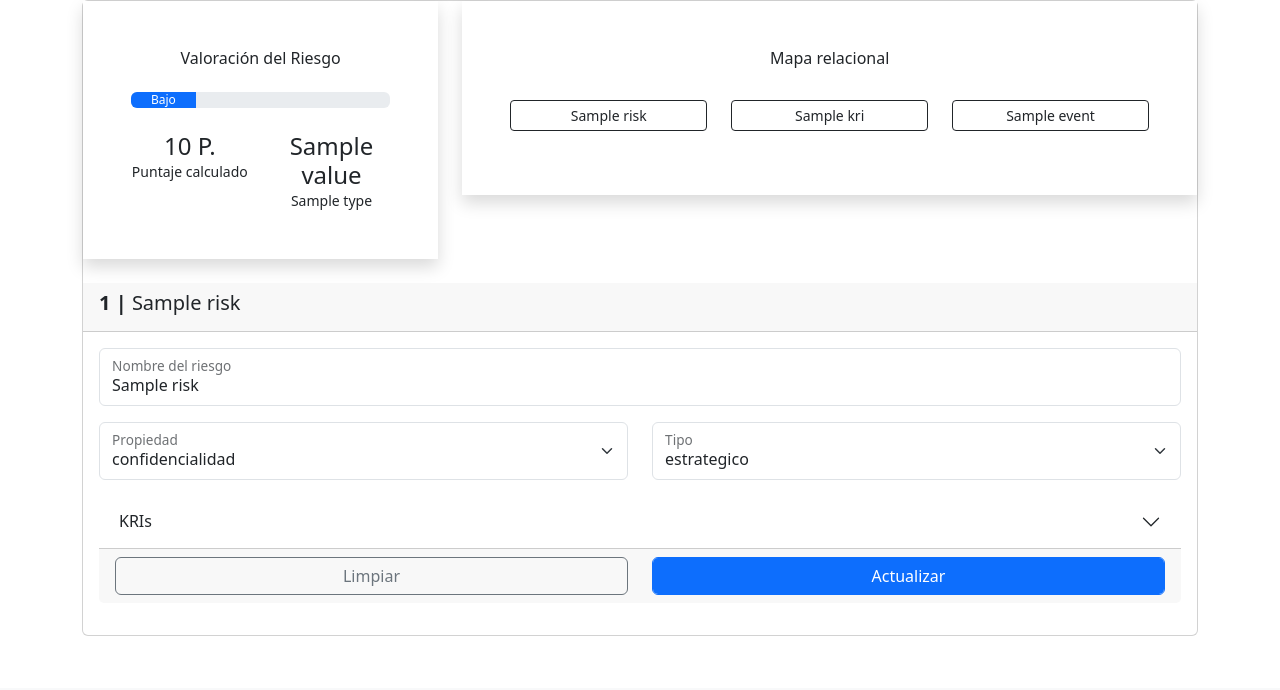
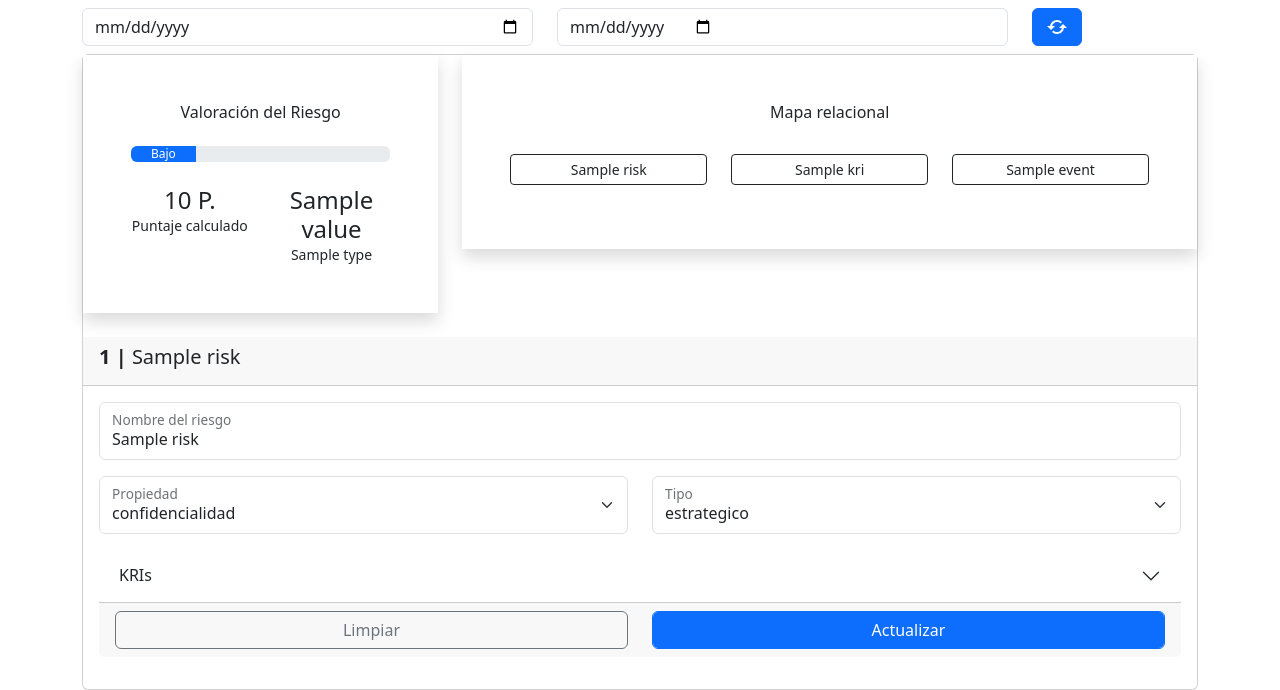
Before and after one commit to DragonyteEvol/csra, a PHP site: template views/risk/show.php in a window 1280 px wide. Shown: the part 112-802 px from the top of the page. Before the commit the page ends 748 px from the top, so only its background shows below. Run offline with PHP 8.4, Linux system fonts and the light colour scheme; data comes from the database, SQL or seed files in the repository; the template is opened without the code that fills it: most values are stand-ins (such as "Sample title", 1, 10 or a date in 2020); data that the repository does not hold is empty; some libraries are stand-ins or nearby versions.

Commit message:
feat: Filter date risk -Funtion to filter score risk by date - Date send by uri

```diff
--- a/views/risk/show.php
+++ b/views/risk/show.php
@@ -4,6 +4,22 @@ include_once("components/header.php");
 <div class="container">
 	<!-- ----------------------------------- -->
 	<?php foreach($data["risks"] as $risk): ?>
+	<!-- FECHAS -->
+	<div class="row my-2">
+		<div class="col-12">
+			<div class="row">
+				<div class="col-5">
+					<input class="form-control" id="from" name="from" type="date">
+				</div>
+				<div class="col-5">
+					<input class="form-control d-flex" id="to" name="to" type="date">
+				</div>
+				<div class="col-2">
+					<button onclick="redirect('risk',<?= $risk['master_id'] ?>,'from','to')" class="btn btn-primary"><svg xmlns="http://www.w3.org/2000/svg" width="24" height="24" viewBox="0 0 24 24"><path fill="white" d="M10 11H7.101l.001-.009a4.956 4.956 0 0 1 .752-1.787a5.054 5.054 0 0 1 2.2-1.811c.302-.128.617-.226.938-.291a5.078 5.078 0 0 1 2.018 0a4.978 4.978 0 0 1 2.525 1.361l1.416-1.412a7.036 7.036 0 0 0-2.224-1.501a6.921 6.921 0 0 0-1.315-.408a7.079 7.079 0 0 0-2.819 0a6.94 6.94 0 0 0-1.316.409a7.04 7.04 0 0 0-3.08 2.534a6.978 6.978 0 0 0-1.054 2.505c-.028.135-.043.273-.063.41H2l4 4l4-4zm4 2h2.899l-.001.008a4.976 4.976 0 0 1-2.103 3.138a4.943 4.943 0 0 1-1.787.752a5.073 5.073 0 0 1-2.017 0a4.956 4.956 0 0 1-1.787-.752a5.072 5.072 0 0 1-.74-.61L7.05 16.95a7.032 7.032 0 0 0 2.225 1.5c.424.18.867.317 1.315.408a7.07 7.07 0 0 0 2.818 0a7.031 7.031 0 0 0 4.395-2.945a6.974 6.974 0 0 0 1.053-2.503c.027-.135.043-.273.063-.41H22l-4-4l-4 4z"/></svg></button>
+				</div>
+			</div>
+		</div>
+	</div>
 	<div class="card">
 		<form action="/risk/update/<?= $risk['master_id'] ?>" method="POST" class="needs-validation">
 			<div class="row">
```
